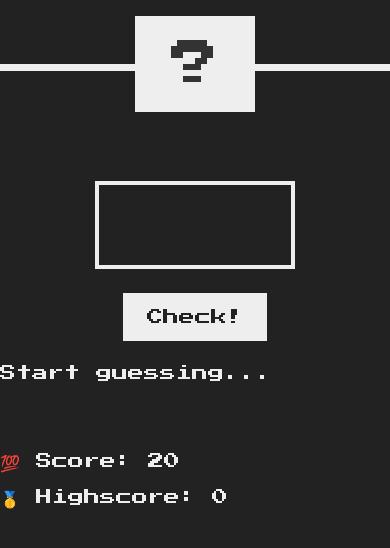
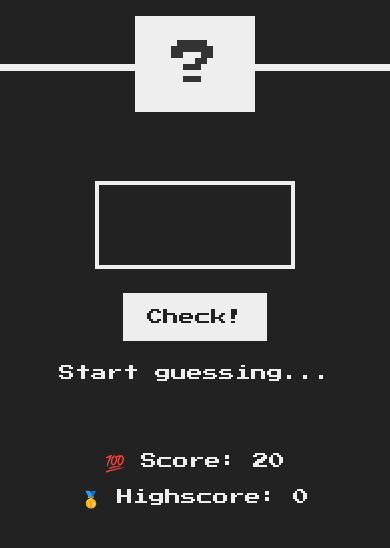
Before and after one commit to mhmd7710d/Guess-My-Number-Game, a plain HTML site: page index.html in a window 390 px wide. Shown: the part 182-730 px from the top of the page. Drawn offline with Linux system fonts and the light colour scheme.

Commit message:
Fix mobile padding: center score column, keep message off the edges

```diff
--- a/style.css
+++ b/style.css
@@ -165,6 +165,13 @@ h1 {
   .left,
   .right {
     width: 100%;
+    padding: 0 2rem;
+  }
+
+  .right {
+    display: flex;
+    flex-direction: column;
+    align-items: center;
   }
 
   .number {
```
